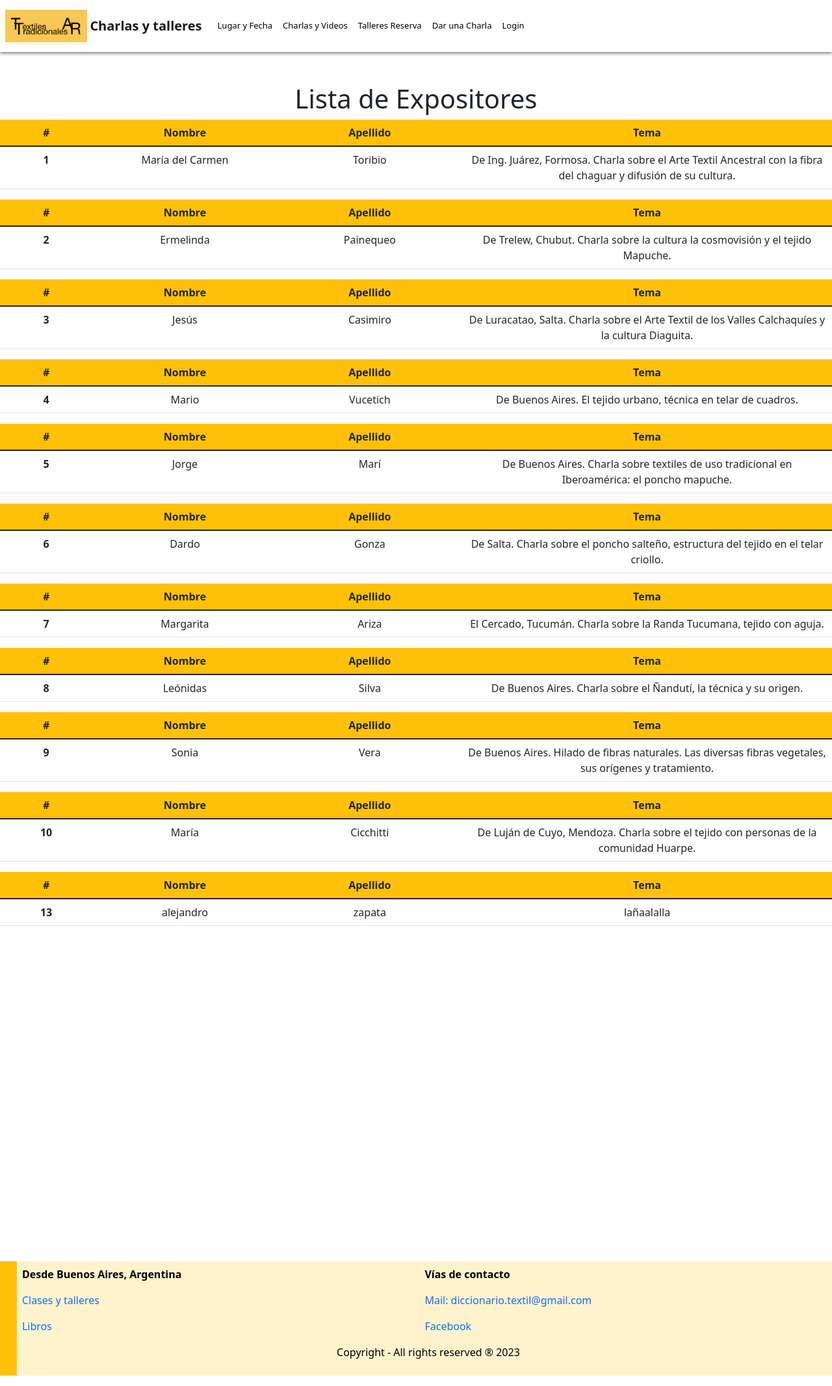
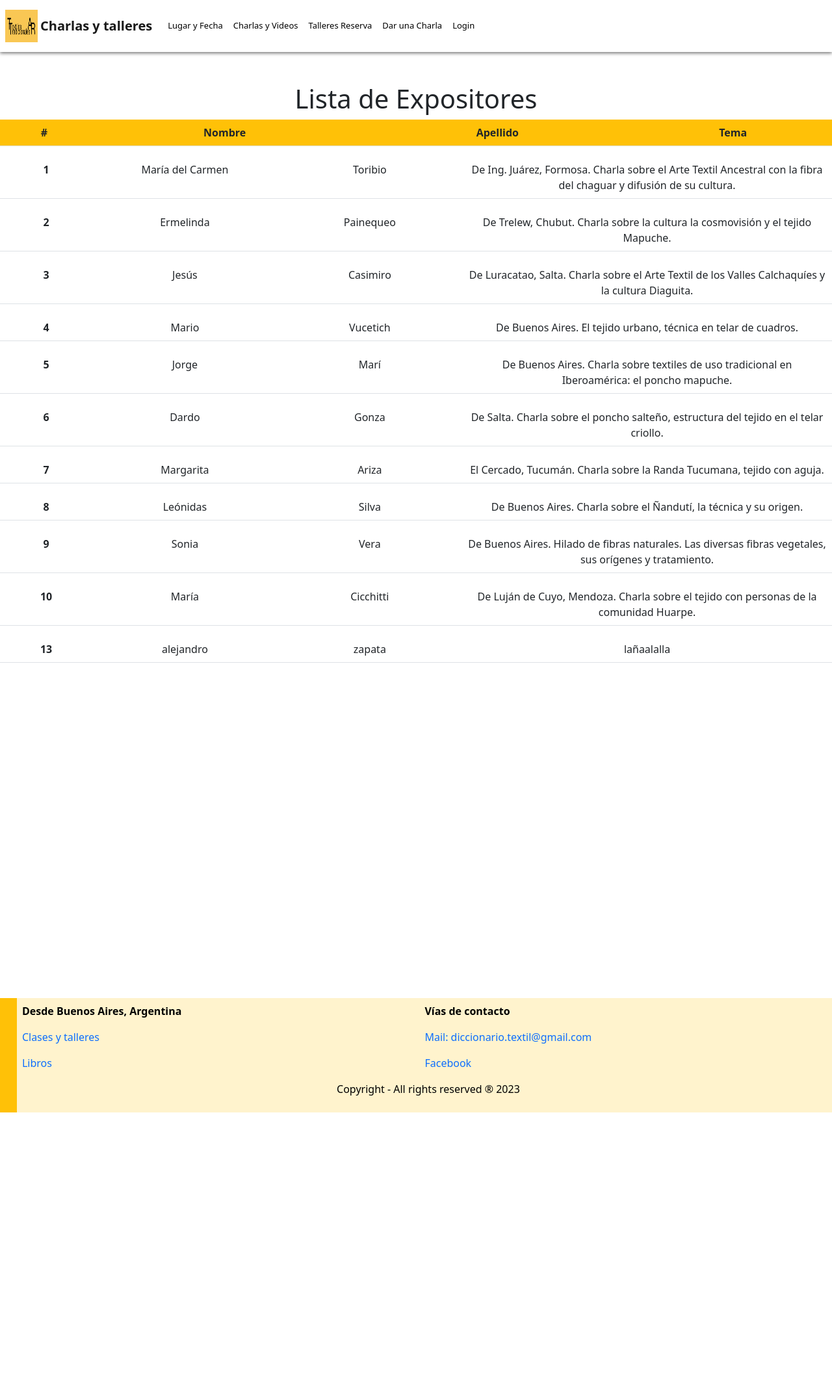
Before and after one commit to IsabelIMTextil/g4_tpfinal, a PHP site: page /pages/expositores.php in a window 1280 px wide. Shown: the whole page at 65% size. After the commit the page ends 1712 px from the top, so only its background shows below. Run offline with PHP 8.4, Linux system fonts and the light colour scheme; data comes from the database, SQL or seed files in the repository; lists and menus that the app fills with data are empty.

Commit message:
Add files via upload

```diff
--- a/pages/expositores.php
+++ b/pages/expositores.php
@@ -1,13 +1,13 @@
 <?php
-/*$servername = "localhost";
+$servername = "localhost";
 $username = "root";
 $password = "";
-$dbname = "Oradores_textiles";*/
+$dbname = "Oradores_textiles";
 
-$servername = "localhost";
+/*$servername = "localhost";
 $username = "id21667679_isabel";
 $password = "Isa1234.";
-$dbname = "id21667679_oradores_textiles";
+$dbname = "id21667679_oradores_textiles";*/
 
 
 
@@ -46,7 +46,7 @@
 <header>
 
  <nav class="navbar navbar-expand-lg navbar-light p-1 text-center">
-  <a class="p-1" href="../index.php"><img src="../imagenes/logo.png" alt="" style="widh:50px; height: 50px;"></a>
+  <a class="p-1" href="../index.php"><img src="../imagenes/logo.png" alt="" style="width:50px; height: 50px;"></a>
   <a class="navbar-brand"><strong>Charlas y talleres</strong></a>
   <button class="navbar-toggler bg-warning" type="button" data-toggle="collapse" data-target="#navbarNavDropdown" aria-controls="navbarNavDropdown" aria-expanded="false" aria-label="Toggle navigation">
     <span class="navbar-toggler-icon  text-white"></span>
@@ -79,13 +79,8 @@
 <div>
 <h1 class="text-center">Lista de Expositores</h1>
 </div>
-<?php
-if ($result->num_rows > 0) {
-    while ($row = $result->fetch_assoc()) {
 
-        ?>
-
-    <div class="row">
+<div class="row">
         <div class="col-12">
 <table class="table table-border table-hover text-center">
   <thead class="bg-warning">
@@ -96,6 +91,29 @@
       <th >Tema</th>
     </tr>
   </thead>
+</div>
+</div>
+
+<?php
+if ($result->num_rows > 0) {
+    while ($row = $result->fetch_assoc()) {
+
+        ?>
+
+    <!-- <div class="row">
+        <div class="col-12">
+<table class="table table-border table-hover text-center">
+  <thead class="bg-warning">
+    <tr class="bg-warning-subtle">
+      <th >#</th>
+      <th >Nombre</th>
+      <th >Apellido</th>
+      <th >Tema</th>
+    </tr>
+  </thead> -->
+
+  <div>
+            <table class="table table-border table-hover text-center">
   <tbody>
     <tr>
       <th class="col-1"><?= $row['id_orador'] ?></th>
@@ -106,8 +124,9 @@
 
   </tbody>
 </table>
-</div>
-</div>
+
+    </div>
+
 <?php
 }
 }
```
